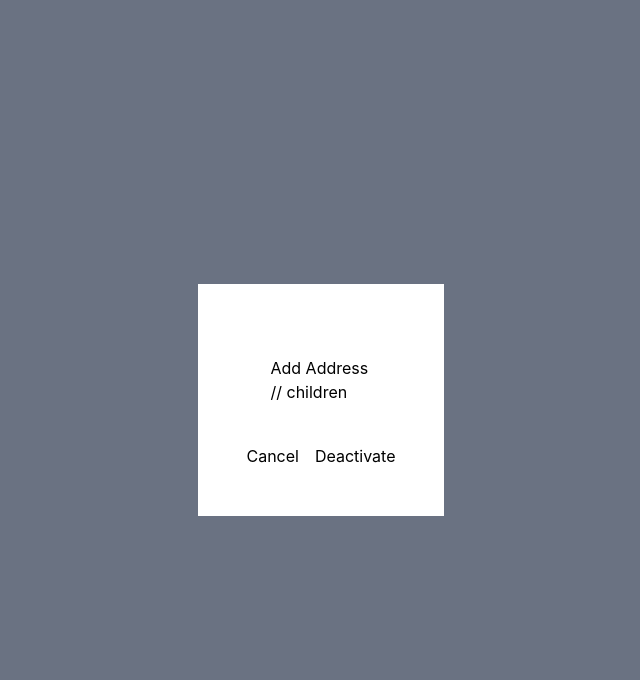
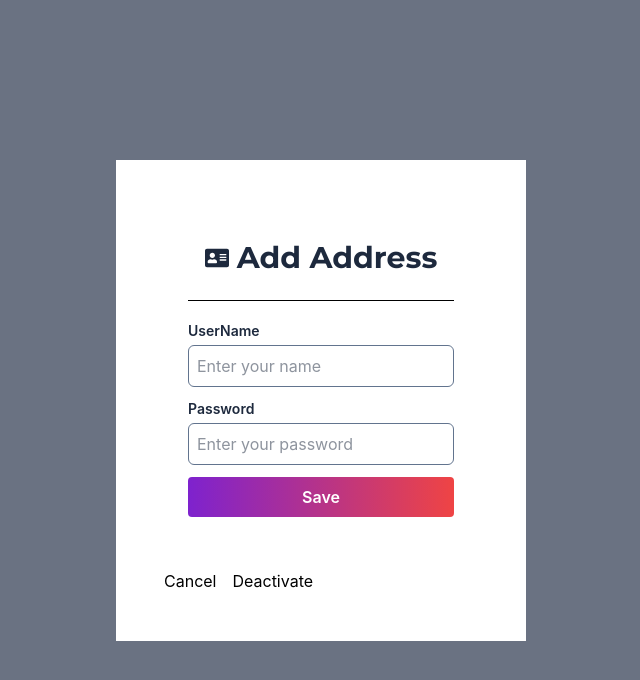
Before and after one commit to sipu45/Ecommerce_Frontend, a React (Vite) app: page /checkout in a window 1280 px wide. Both pictures are taken after a click on the button "Add Address". Shown: the top 680 px of the page, without its empty margins (319-959 px from the left). Built offline with nearby package versions, Linux system fonts and the light colour scheme.

Commit message:
Allowing Users to Add Address

```diff
--- a/src/components/checkout/AddAddressForm.jsx
+++ b/src/components/checkout/AddAddressForm.jsx
@@ -1,10 +1,79 @@
+import { useForm } from "react-hook-form";
+import InputField from "../shared/inputField";
+import { FaAddressCard } from "react-icons/fa";
+import { useSelector } from "react-redux";
+import Spinners from "../shared/Spinners";
 
 // form related information will be added here in the future
 const AddAddressForm = () => {
+
+
+    const {btnLoader} = useSelector((state) => state.errors);
+     const {
+            register,
+            handleSubmit,
+            reset,
+            formState :{errors},
+        } = useForm({
+            mode : "onTouched",
+        });
+
+
+        const onSaveAddressHandler = async(data) => {
+        console.log("Login Click");
+    }
+
   return (
-    <div>
-      Add Address
-    </div>
+     <div className="">
+                <form
+                    onSubmit={handleSubmit(onSaveAddressHandler)}
+                    className="">
+                        <div className="flex justify-center items-center mb-4 font-semibold text-2xl text-slate-800 py-2 px-4">
+                            <FaAddressCard className="mr-2 text-2xl" />
+                            <h1 className="text-slate-800 text-center font-montserrat lg:text-3xl tet-2xl font-bold">
+                                Add Address
+                            </h1>
+                        </div>
+                <hr className="mt-2 mb-5 text-black "/>
+                    <div className="flex flex-col gap-3">
+                        <InputField
+                            label="UserName"
+                            required
+                            id="username"
+                            type="text"
+                            message="UserName is reuired"
+                            placeholder="Enter your name"
+                            register={register}
+                            errors={errors}
+                            />
+
+                            <InputField
+                            label="Password"
+                            required
+                            id="password"
+                            type="password"
+                            message="Password is reuired"
+                            placeholder="Enter your password"
+                            register={register}
+                            errors={errors}
+                            />
+                    </div>
+
+                    <button
+                        disabled={btnLoader}
+                        className="bg-button-gradient flex gap-2 items-center justify-center font-semibold text-white w-full py-2 hover:text-slate-400 transition-colors duration-100 rounded-sm my-3"
+                        type="submit">
+                            {btnLoader ?(
+                                <>
+                                   <Spinners />  Loading...
+                                </>
+                            ) : (
+                                <>Save</>
+                            )}
+                    </button>
+
+                </form>
+        </div>
   )
 }
 
--- a/src/components/checkout/AddressInfo.jsx
+++ b/src/components/checkout/AddressInfo.jsx
@@ -68,8 +68,10 @@ export const AddressInfo = () => {
         <AddressInfoModal
             open={openAddressModal}
             setOpen={setOpenAddressModal}>
-                 <AddAddressForm />     // children
+                 <AddAddressForm />
         </AddressInfoModal>
+
+         {/* children is a special prop in react that represent the content that pass between opening and closing tags of the component. In this case, the content between opening and closing tags of AddressInfoModal component is AddAddressForm component. So, AddAddressForm component will be rendered inside AddressInfoModal component. */}
     </div>
   );
 }
--- a/src/store/reducers/ErrorReducer.js
+++ b/src/store/reducers/ErrorReducer.js
@@ -2,7 +2,8 @@ const initialState = {
     isLoading : false,
     errorMessage : null ,
     categoryLoader : false,
-    categoryError : null
+    categoryError : null,
+    btnLoader : false,
 };
 
 export const errorReducer = (state = initialState , action ) =>{
```
